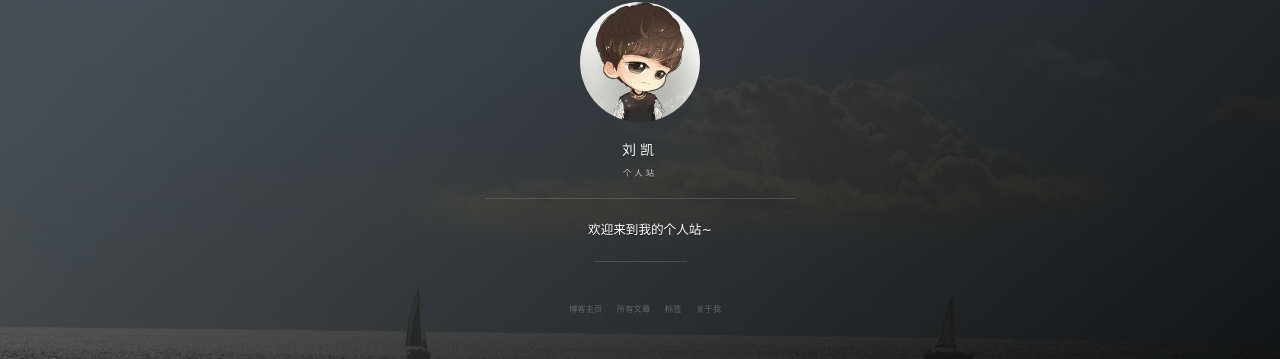
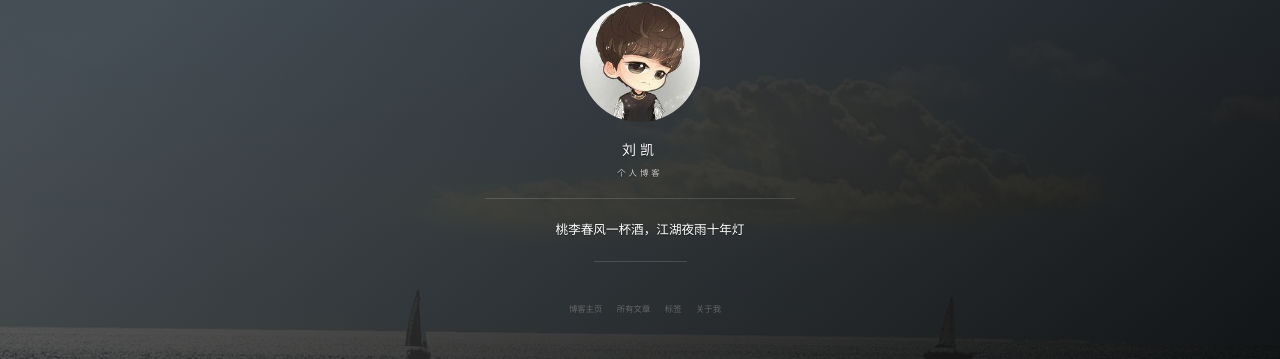
Before and after one commit to fadoers/fadoers.github.io, a Jekyll site: the page built from index.html, in a window 1280 px wide. Shown: the part 286-645 px from the top of the page. Built offline with Jekyll 4.4.1, drawn with Linux system fonts in a browser that asks for light colours; nearby versions of some CDN libraries; the list of posts is cut into pages by our own code; comment, search, counter and statistics services are not loaded.

Commit message:
personal construct

```diff
--- a/_config.yml
+++ b/_config.yml
@@ -1,9 +1,9 @@
 # Basic
 title: 刘凯
-subtitle: 个人站
-description: 欢迎来到我的个人站~
+subtitle: 个人博客
+description: 桃李春风一杯酒，江湖夜雨十年灯
 # 头像里面的标题
-avatarTitle: fadoers
+avatarTitle: liuk
 # 头像里面的描述
 avatarDesc: java / algorithm
 url: "http://fadoers.github.io"
```
